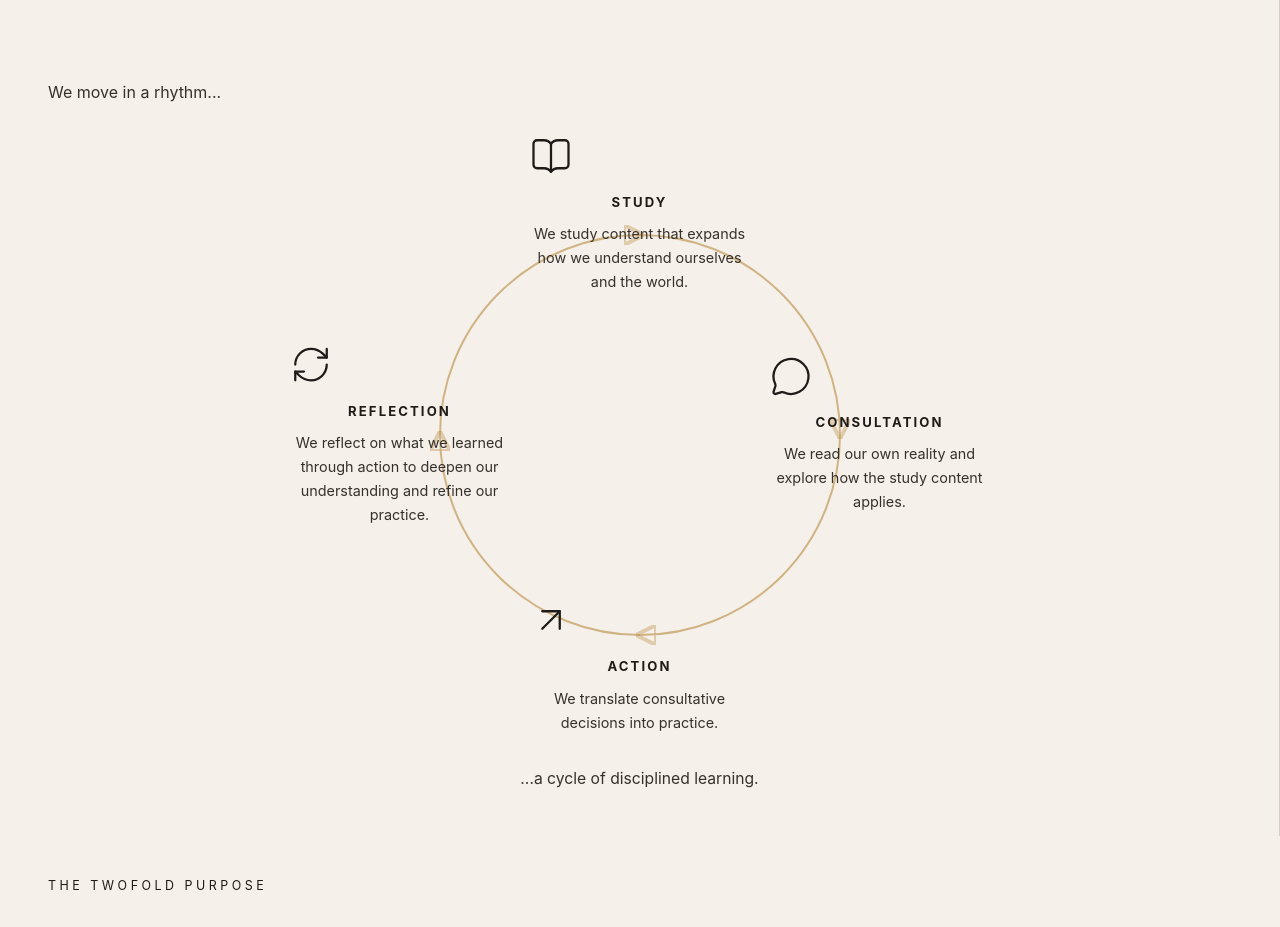
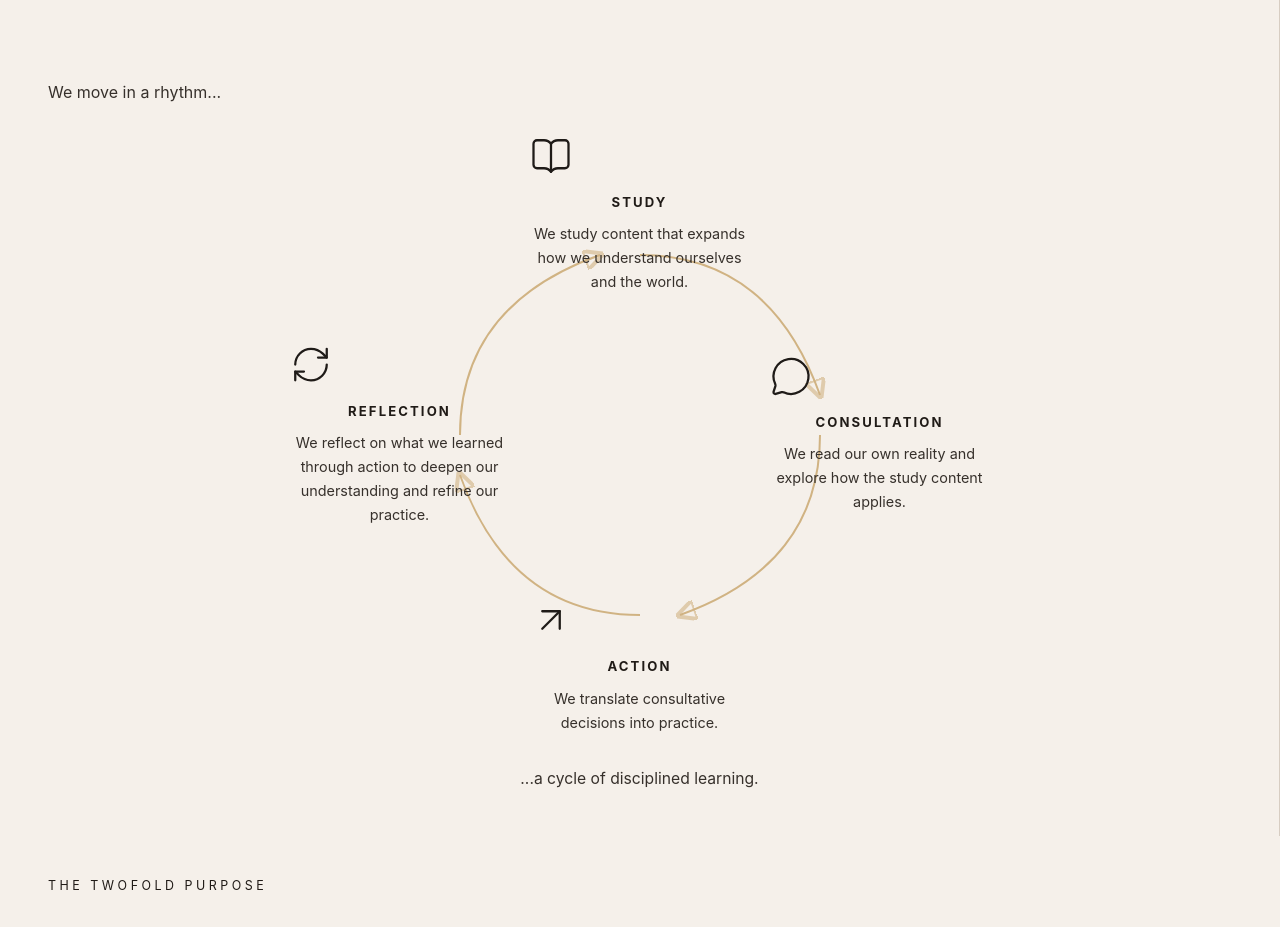
Before and after one commit to travisbirchattba/the-stage-beyond-site, a React (Vite) app: page / in a window 1280 px wide. Shown: the part 980-1907 px from the top of the page. Built offline with nearby package versions, Linux system fonts and the light colour scheme.

Commit message:
Update main.jsx

```diff
--- a/src/main.jsx
+++ b/src/main.jsx
@@ -43,12 +43,18 @@ function App() {
     </marker>
   </defs>
 
-            <path d="M300 100 A200 200 0 0 1 500 300" markerEnd="url(#arrow)" />
-            <path d="M500 300 A200 200 0 0 1 300 500" markerEnd="url(#arrow)" />
-            <path d="M300 500 A200 200 0 0 1 100 300" markerEnd="url(#arrow)" />
-            <path d="M100 300 A200 200 0 0 1 300 100" markerEnd="url(#arrow)" />
+  {/* Study → Consultation */}
+  <path d="M300 120 Q430 120 480 260" markerEnd="url(#arrow)" />
+
+  {/* Consultation → Action */}
+  <path d="M480 300 Q480 430 340 480" markerEnd="url(#arrow)" />
+
+  {/* Action → Reflection */}
+  <path d="M300 480 Q170 480 120 340" markerEnd="url(#arrow)" />
+
+  {/* Reflection → Study */}
+  <path d="M120 300 Q120 170 260 120" markerEnd="url(#arrow)" />
 </svg>
-
           <div className="circleStep top">
             <Step icon={<BookOpen />} title="Study">
               We study content that expands how we understand ourselves and the world.
```
Lines whose indentation alone changed are shown as unchanged.
